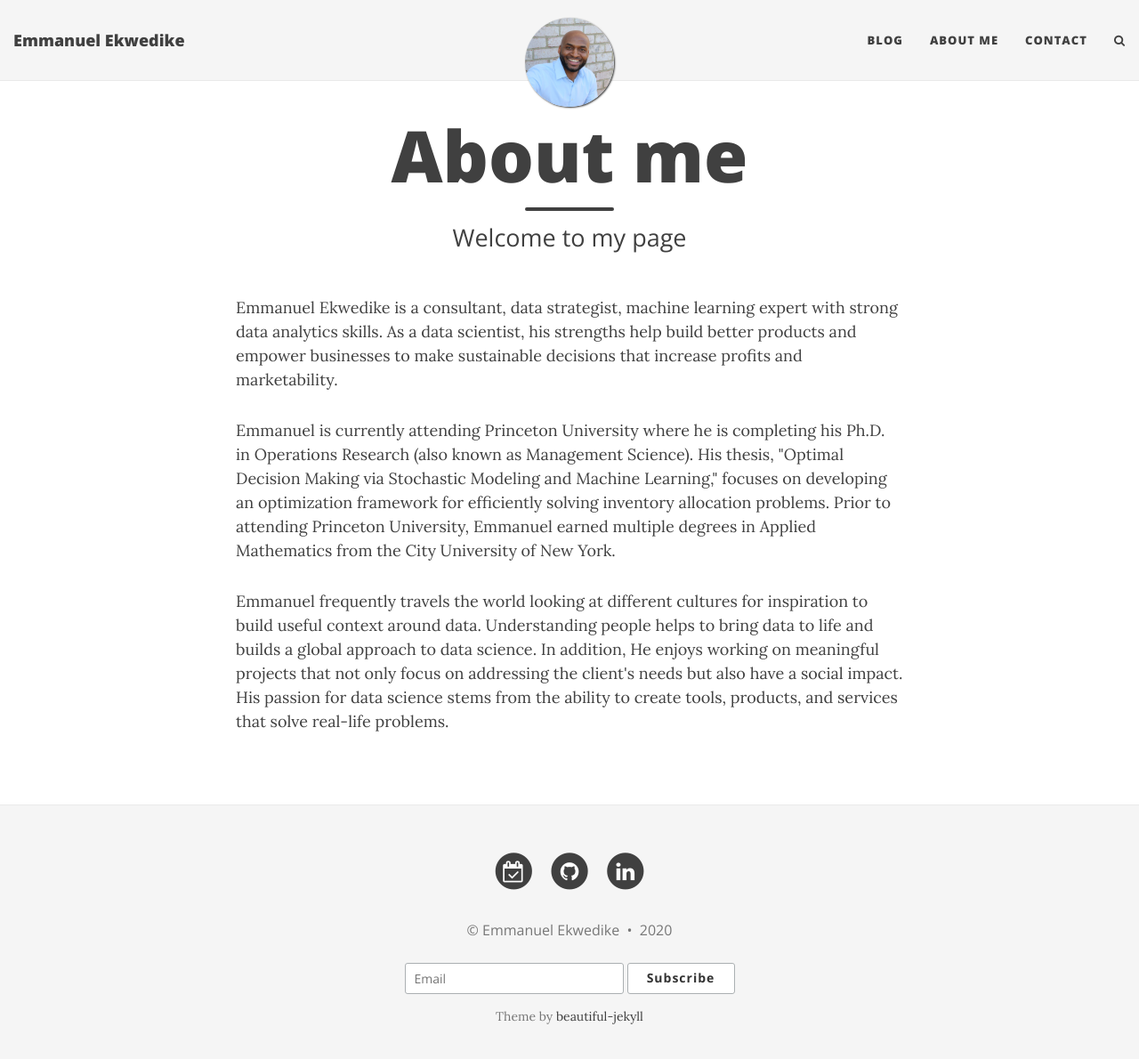
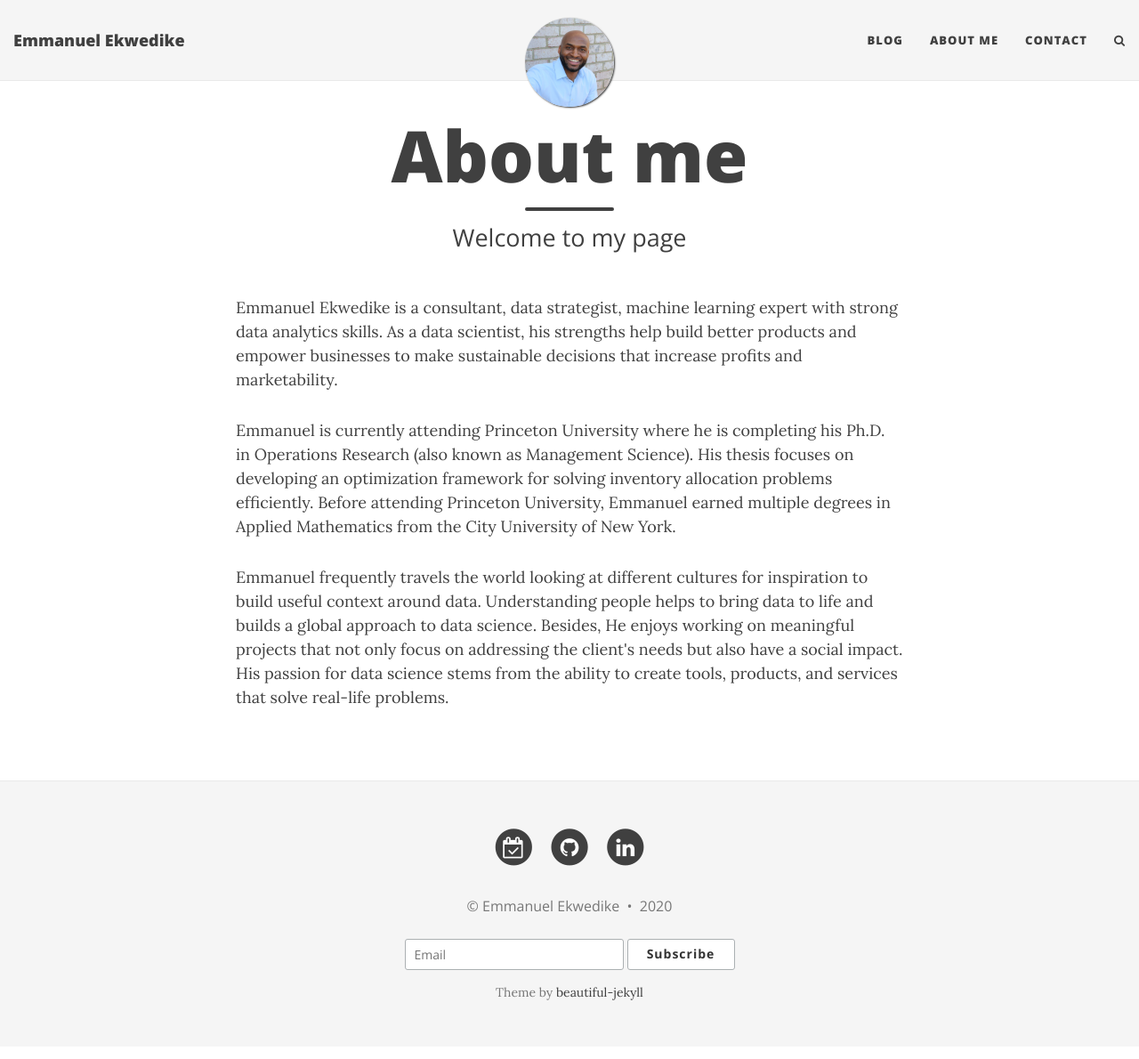
Before and after one commit to eekwedike/eekwedike.github.io, a Jekyll site: the page built from aboutme.md, in a window 1280 px wide and 1203 px high. Shown: the top 1190 px of the window at 89% size. Built offline with Jekyll 4.4.1, drawn with Linux system fonts in a browser that asks for light colours; nearby versions of some CDN libraries.

Commit message:
update aboutme

```diff
--- a/aboutme.md
+++ b/aboutme.md
@@ -9,13 +9,11 @@ Emmanuel Ekwedike is a consultant, data strategist, machine learning expert with
 </p>
 
 <p>
-Emmanuel is currently attending Princeton University where he is completing his Ph.D. in Operations Research (also known as Management Science). His thesis, "Optimal Decision Making via Stochastic Modeling and Machine Learning,"  focuses on developing an optimization framework for efficiently solving inventory allocation problems.
-Prior to attending Princeton University, Emmanuel earned multiple degrees in Applied Mathematics from the City University of New York.
+Emmanuel is currently attending Princeton University where he is completing his Ph.D. in Operations Research (also known as Management Science). His thesis focuses on developing an optimization framework for solving inventory allocation problems efficiently. Before attending Princeton University, Emmanuel earned multiple degrees in Applied Mathematics from the City University of New York.
 </p>
 
 <p>
-Emmanuel frequently travels the world looking at different cultures for inspiration to build useful context around data. Understanding people helps to bring data to life and builds a global approach to data science.
-In addition, He enjoys working on meaningful projects that not only focus on addressing the client's needs but also have a social impact. His passion for data science stems from the ability to create tools, products, and services that solve real-life problems.
+Emmanuel frequently travels the world looking at different cultures for inspiration to build useful context around data. Understanding people helps to bring data to life and builds a global approach to data science. Besides, He enjoys working on meaningful projects that not only focus on addressing the client's needs but also have a social impact. His passion for data science stems from the ability to create tools, products, and services that solve real-life problems.
 </p>
 
 
```
